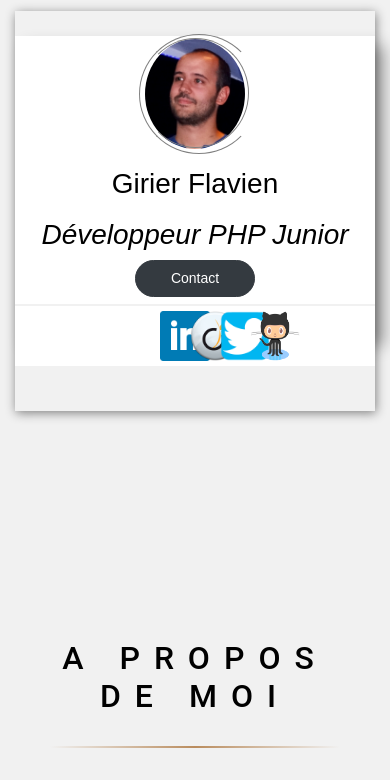
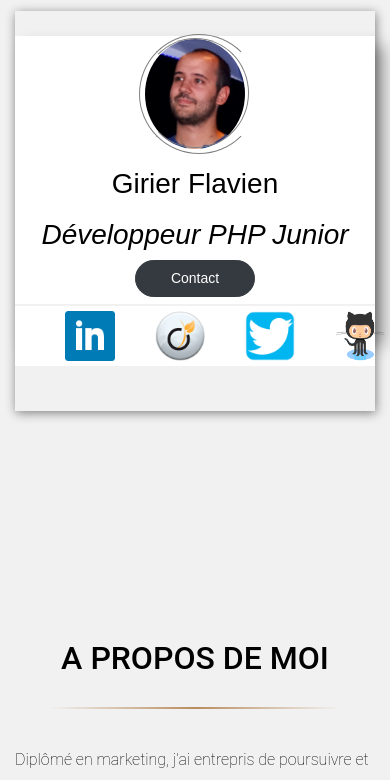
Before and after one commit to Flavien-Girier/GitPageResume, a plain HTML site: page index.html in a window 390 px wide. Shown: the top 780 px of the page. Drawn offline with nearby package versions, Linux system fonts and the light colour scheme.

Commit message:
Amélioration responsive  des logos + Titres

```diff
--- a/index.html
+++ b/index.html
@@ -52,7 +52,7 @@
                                 </div>
                             </div>
                             <div class="modal-footer">
-                                <button type="button" class="btn btn-secondary modal-close" data-dismiss="modal">Close
+                                <button type="button" class="btn btn-secondary modal-close" data-dismiss="modal">Fermer
                                 </button>
                             </div>
                         </div>
@@ -63,23 +63,23 @@
 
             <div class="social">
                 <div class="container">
-                    <div class="row mx-auto">
-                        <div class="col-1 offset-4">
+                    <div class="row">
+                        <div class="col-1 mx-auto">
                             <a href="https://www.linkedin.com/in/flavien-girier-7a145b43/" target="_blank"><img
                                     src="images/linkedin_logo.png" alt="linkedin_logo" class="icon"></a>
                         </div>
-                        <div class="col-1">
+                        <div class="col-1 mx-auto">
                             <a href="http://www.viadeo.com/p/002264bqmcoeqp31" target="_blank"><img
                                     src="images/viadeo_logo.png" alt="viadeo_logo"
                                     class="icon"></a>
                         </div>
-                        <div class="col-1">
+                        <div class="col-1 mx-auto">
                             <a href="https://twitter.com/Flavien_Girier" target="_blank"><img
                                     src="images/twitter_logo.png"
                                     alt="twitter_logo"
                                     class="icon"></a>
                         </div>
-                        <div class="col-1">
+                        <div class="col-1 mx-auto">
                             <a href="https://github.com/Flavien-Girier" target="_blank"><img
                                     src="images/github_logo.png"
                                     alt="github_logo" class="icon"></a>
--- a/style.css
+++ b/style.css
@@ -158,7 +158,6 @@ p{
     font-family: 'Roboto' , sans-serif;
     font-size: 2rem;
     font-weight: 500;
-    letter-spacing: 14px;
     vertical-align: middle;
     margin-bottom: 30px;
 }
```
